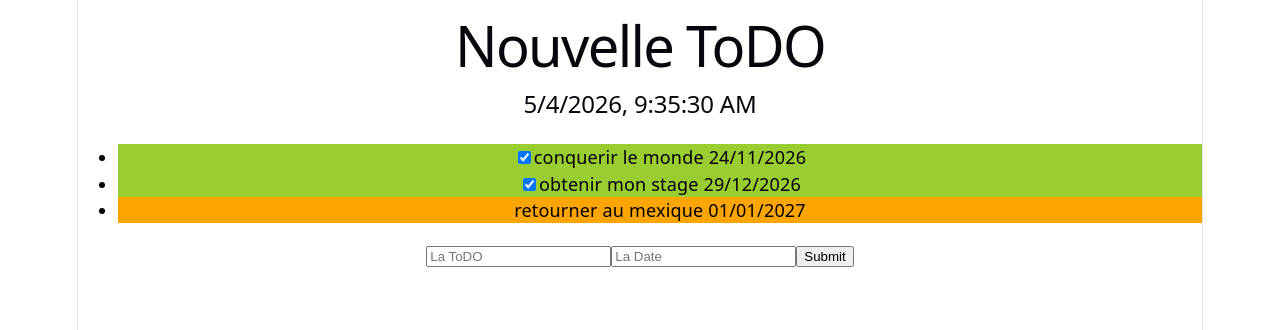
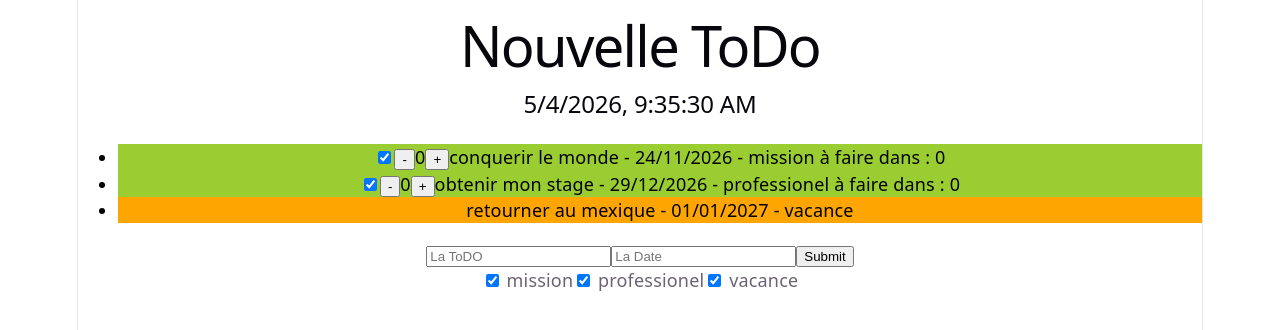
Before and after one commit to lasi23/ToDoList, a React (Vite) app: page / in a window 1280 px wide. Shown: the top 330 px of the page. Built offline with nearby package versions, Linux system fonts and the light colour scheme.

Commit message:
feat: partie06

```diff
--- a/src/App.jsx
+++ b/src/App.jsx
@@ -4,32 +4,69 @@ import viteLogo from './assets/vite.svg'
 import heroImg from './assets/hero.png'
 import './App.css'
 
+
 const TODOS = [
     { todo : "conquerir le monde",
       date : "24/11/2026",
-      checked : true
+      checked : true,
+      heure : 0,
+      category : 'mission'
     },
     { todo : "obtenir mon stage",
       date : "29/12/2026",
-      checked : true
+      checked : true,
+      heure : 0,
+      category : 'professionel'
     },
     { todo : "retourner au mexique",
       date : "01/01/2027",
-      checked : false
+      checked : false,
+      heure : 0,
+      category : 'vacance'
     }
   ]
 
+function ToDo({ todo, heureRestante, onClick }) {
+
+  const [heure, setHeure] = useState( heureRestante )
 
 
-function ToDo({ todo, date, checked, onClick}) {
-  function handleClick(todo){
-    alert(todo)
+
+  function handleClick() {
+    // alert(todo.todo)
   }
-  if(checked){
-    return <li className="green" onClick={()=>handleClick(todo)}><input type="checkbox" defaultChecked/>{todo} {date} </li>
+  function handleClickMinus(){
+    if (heure > 0){
+      setHeure(heure - 1)
   }
-  return <li className="orange">{todo} {date}</li>
 }
+  function handleClickPlus(){
+    setHeure(heure + 1)
+  }
+
+  if (todo.checked) {
+    return (
+      <li className='green' onClick={handleClick}>
+        <input type='checkbox' defaultChecked />
+        <button onClick={handleClickMinus}>-</button>
+        {heure}
+        <button onClick={handleClickPlus}>+</button>
+        {todo.todo} - {todo.date} - {todo.category} à faire dans : {heure}
+      </li>
+    )
+  }
+  return <li className='orange' onClick={handleClick}>{todo.todo} - {todo.date} - {todo.category}</li>
+}
+
+function Category({mission, setMission, professionel, setProfessionel, vacance, setVacance}){
+  return <section>
+      <label><input type="checkbox" checked={mission} onChange={()=>setMission(!mission)}/> mission</label>
+      <label><input type="checkbox" checked={professionel} onChange={()=>setProfessionel(!professionel)}/> professionel</label>
+      <label><input type="checkbox" checked={vacance} onChange={()=>setVacance(!vacance)}/> vacance</label>
+    </section>
+}
+
+
 
 function Form({onSubmit}){
   function handleChange(e){
@@ -47,36 +84,46 @@ function Form({onSubmit}){
   </form>
 }
 
-function ToDoTernaire({todo, date, checked}) {
-  return <li className={checked ? "green" : 'orange'} ><input type='checkbox' checked={checked} defaultChecked/>{todo} {date} </li>
-}
+// function ToDoTernaire({todo, date, checked}) {
+//   return <li className={checked ? "green" : 'orange'} ><input type='checkbox' checked={checked} defaultChecked/>{todo} {date} </li>
+// }
 
-function ToDoAnd({todo, date, checked}){
-  return <li>
-    {todo} {date}
-    {checked && (
-      <input type="checkbox" defaultChecked />
-    )}
-  </li>
-}
+// function ToDoAnd({todo, date, checked}){
+//   return <li>
+//     {todo} {date}
+//     {checked && (
+//       <input type="checkbox" defaultChecked />
+//     )}
+//   </li>
+// }
 
 function App() {
-  const DATE = new Date();
-  const LIST_TODO = []
+  const DATE = new Date()
+  const [vacance, setVacance] = useState(true)
+  const [mission, setMission] = useState(true)
+  const [professionel, setProfessionel] = useState(true)
 
-  TODOS.forEach((todo, index)=> {
-    LIST_TODO.push(<ToDo key={index} todo={todo.todo} date={todo.date} checked={todo.checked}/>)
+  const TODOLIST = TODOS.filter(e => {
+    if (e.category == 'vacance' && !vacance) return false
+    if (e.category == 'professionel' && !professionel) return false
+    if (e.category == 'mission' && !mission) return false
+    return true
   })
 
+  const LIST_TODO = TODOLIST.map((todo, index) => (
+    <ToDo key={index} todo={todo} heureRestante={todo.heure} />
+  ))
+
   return <>
-  <h1>Nouvelle ToDO</h1>
-  <h2>{DATE.toLocaleString()}</h2>
-    <ul>
-
-      {LIST_TODO}
-    </ul>
-    <Form onSubmit={e=>handleSubmit(e)}/>
-
+    <h1>Nouvelle ToDo</h1>
+    <h2>{DATE.toLocaleString()}</h2>
+    <ul>{LIST_TODO}</ul>
+    <Form />
+    <Category
+      mission={mission} setMission={setMission}
+      professionel={professionel} setProfessionel={setProfessionel}
+      vacance={vacance} setVacance={setVacance}
+    />
   </>
 }
 
```
Also changed, not shown: src/App.css (line endings or trailing spaces).
